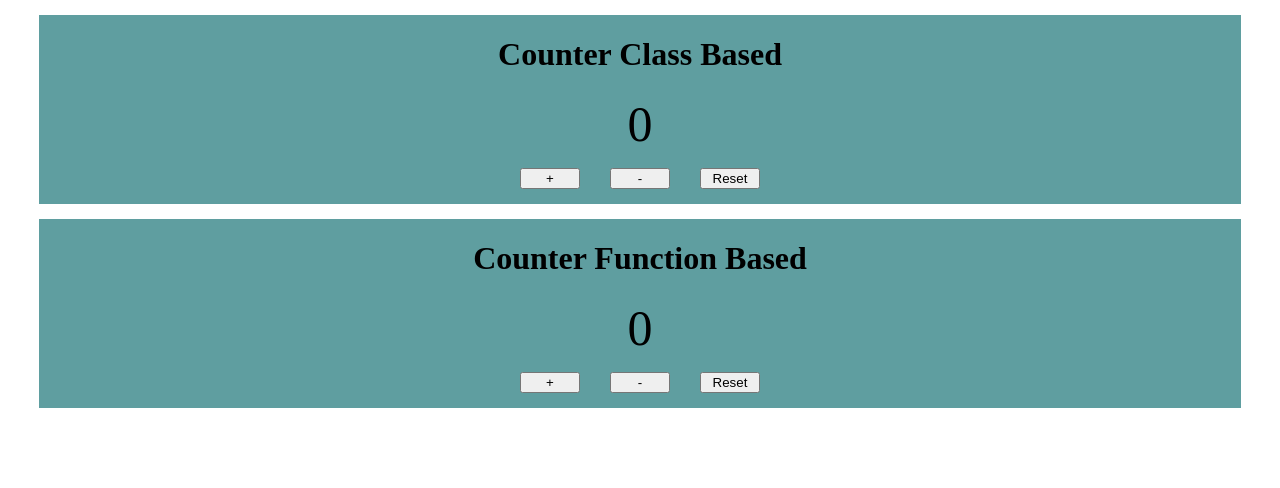
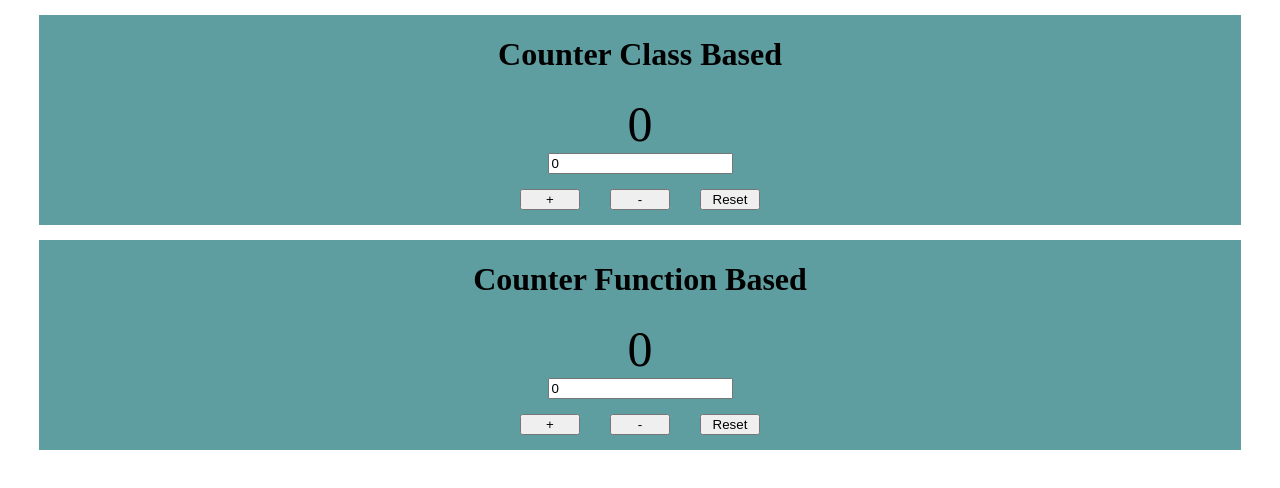
Before and after one commit to AzharKazhikarim/one-lab-hw, a React (Create React App) app: page / in a window 1280 px wide. Shown: the top 488 px of the page. Built offline with nearby package versions, Linux system fonts and the light colour scheme.

Commit message:
feat: counter with input(class and functional components)

```diff
--- a/src/hw1/ClassBasedCounter.tsx
+++ b/src/hw1/ClassBasedCounter.tsx
@@ -28,11 +28,17 @@ class ClassBasedCounter extends Component<any, State> {
         this.setState({value: 0})
     }
 
+    handleChange = (e: { target: { value: string | number; }; }) => {
+        this.setState({value: +e.target.value})
+    }
+
     render() {
         return (
             <div className="container">
                 <h1>Counter Class Based</h1>
                 <div className="value">{this.state.value}</div>
+                <input type="text" placeholder="Type number..." value={this.state.value}
+                       onChange={this.handleChange}/>
                 <div className="operations">
                     <button onClick={this.handleIncrement} className="button">+</button>
                     <button onClick={this.handleDecrement} className="button">-</button>
--- a/src/hw1/FunctionBasedCounter.tsx
+++ b/src/hw1/FunctionBasedCounter.tsx
@@ -21,6 +21,7 @@ const FunctionBasedCounter: FC = () => {
             <div className="container">
                 <h1>Counter Function Based</h1>
                 <Value value={value}/>
+                <input type ="text" placeholder="Type number..."  value={value} onChange={(e)=>setValue(+(e.target.value))} />
                 <div className="operations">
                     <button onClick={handleIncrement} className="button">+</button>
                     <button onClick={handleDecrement} className="button">-</button>
```
